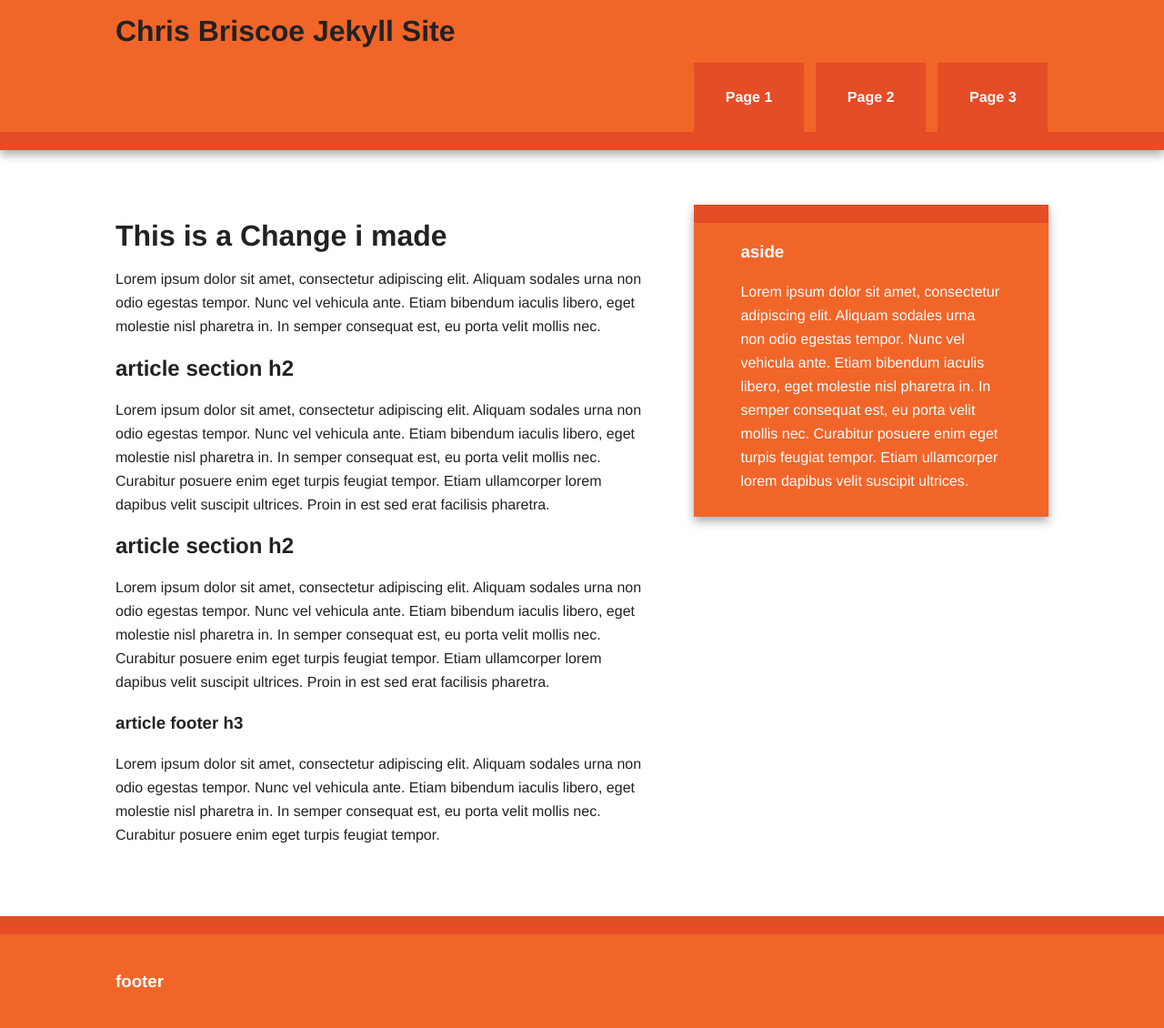
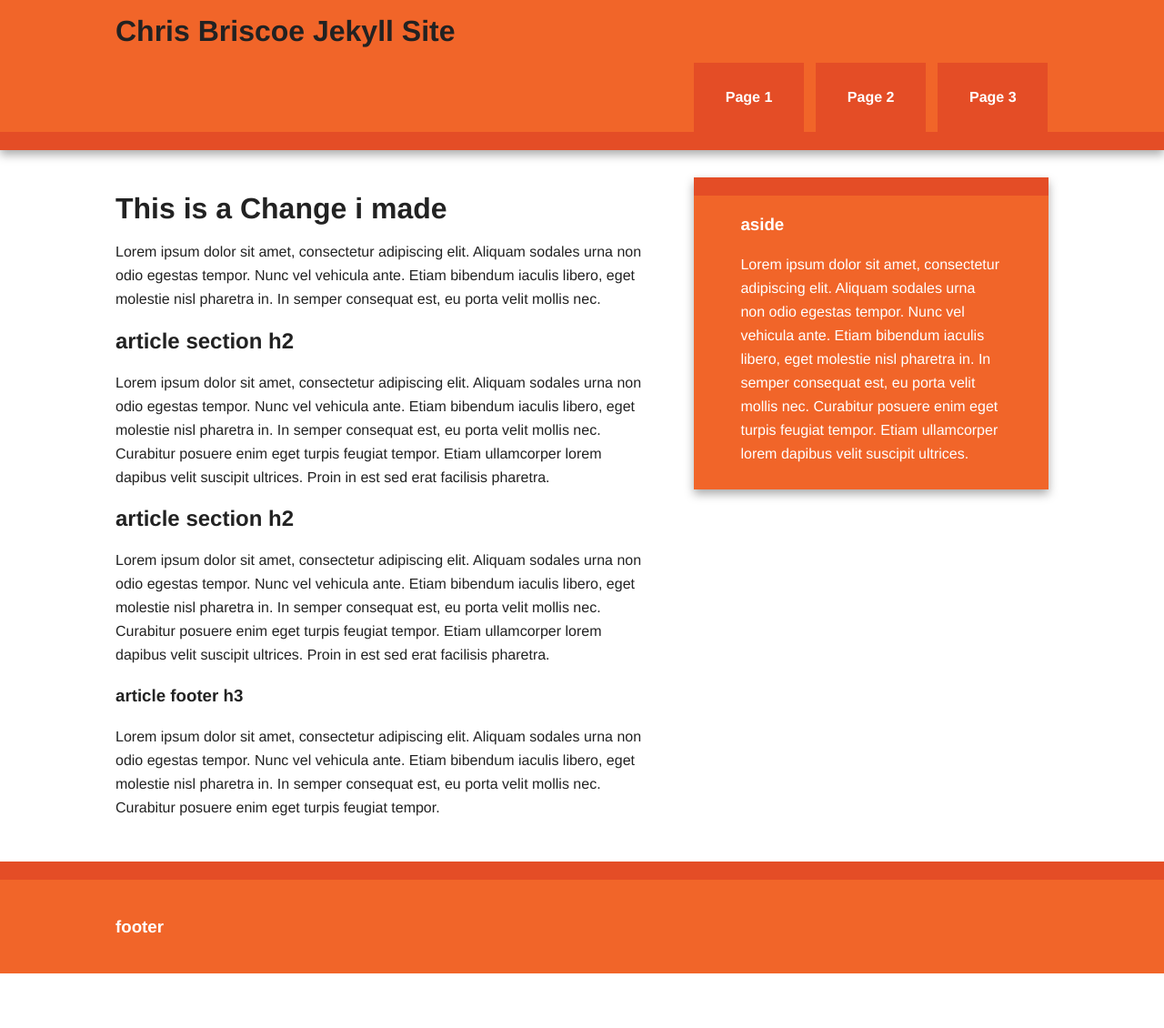
Before and after one commit to Brisk88/CMS-Website, a Jekyll site: the page built from index.html, in a window 1280 px wide. Shown: the whole page at 91% size. Built offline with Jekyll 4.4.1, drawn with Linux system fonts in a browser that asks for light colours; nearby versions of some CDN libraries; after the commit the page ends 1070 px from its top, so only the background shows below that.

Commit message:
lkdjfldkf

```diff
--- a/_layouts/default.html
+++ b/_layouts/default.html
@@ -1,8 +1,7 @@
 {% include header.html %}
 
 
-        <div class="main-container">
-        	<div class="main wrapper clearfix">
+
         	<!-----Start of Unique content----->
 
 			{{content}}
@@ -13,8 +12,5 @@
 {% include sidebar.html %}
 
 
-            </div> <!-- #main -->
-
-        </div> <!-- #main-container -->
 
 {% include footer.html %}
```
